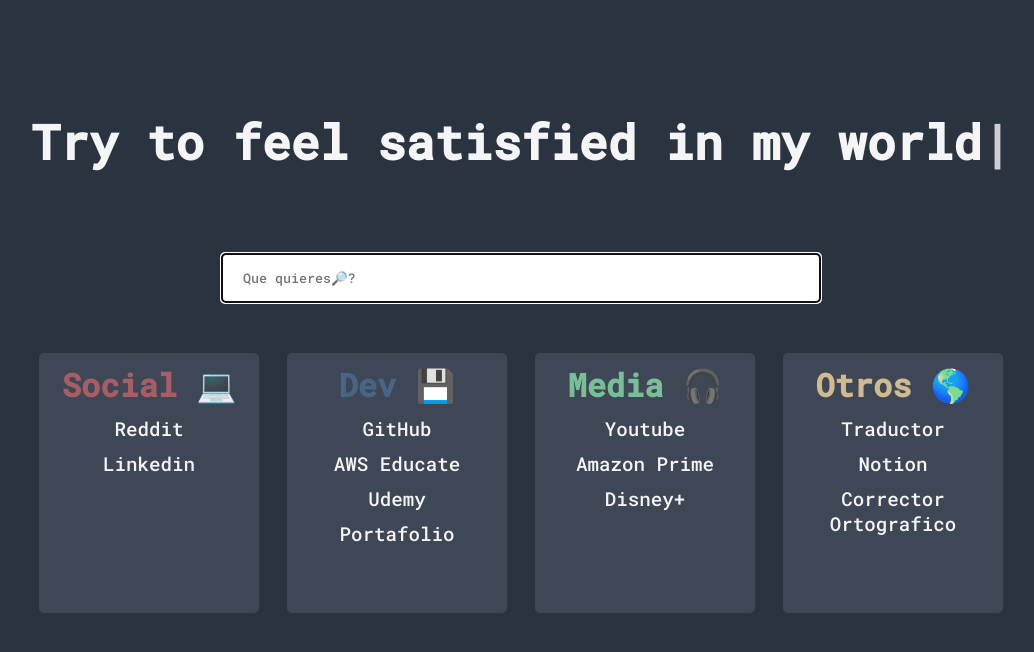
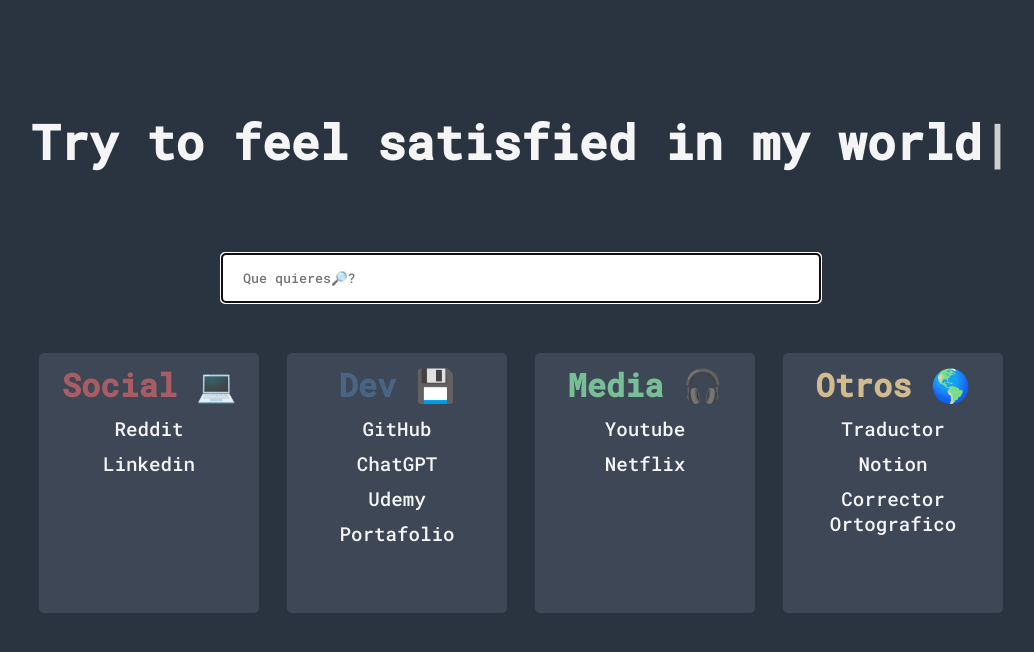
Before and after one commit to bliss-21/pagina-inicio, a plain HTML site: page index.html in a window 1280 px wide. Shown: the whole page, without its empty margins (119-1153 px from the left). Drawn offline with Linux system fonts and the light colour scheme.

Commit message:
Update index.html

```diff
--- a/index.html
+++ b/index.html
@@ -53,7 +53,7 @@
                     </li>
 
                     <li>
-                        <a href="https://www.awseducate.com/student/s/">AWS Educate</a>
+                        <a href="https://chat.openai.com/">ChatGPT</a>
                     </li>
 
                     <li>
@@ -72,10 +72,7 @@
                         <a href="https://www.youtube.com/feed/subscriptions">Youtube</a>
                     </li>
                     <li>
-                        <a href="https://www.primevideo.com/">Amazon Prime</a>
-                    </li>
-                    <li>
-                        <a href="https://www.disneyplus.com/es-cl/">Disney+</a>
+                        <a href="https://www.netflix.com/browse">Netflix</a>
                     </li>
 
                 </ul>
```
